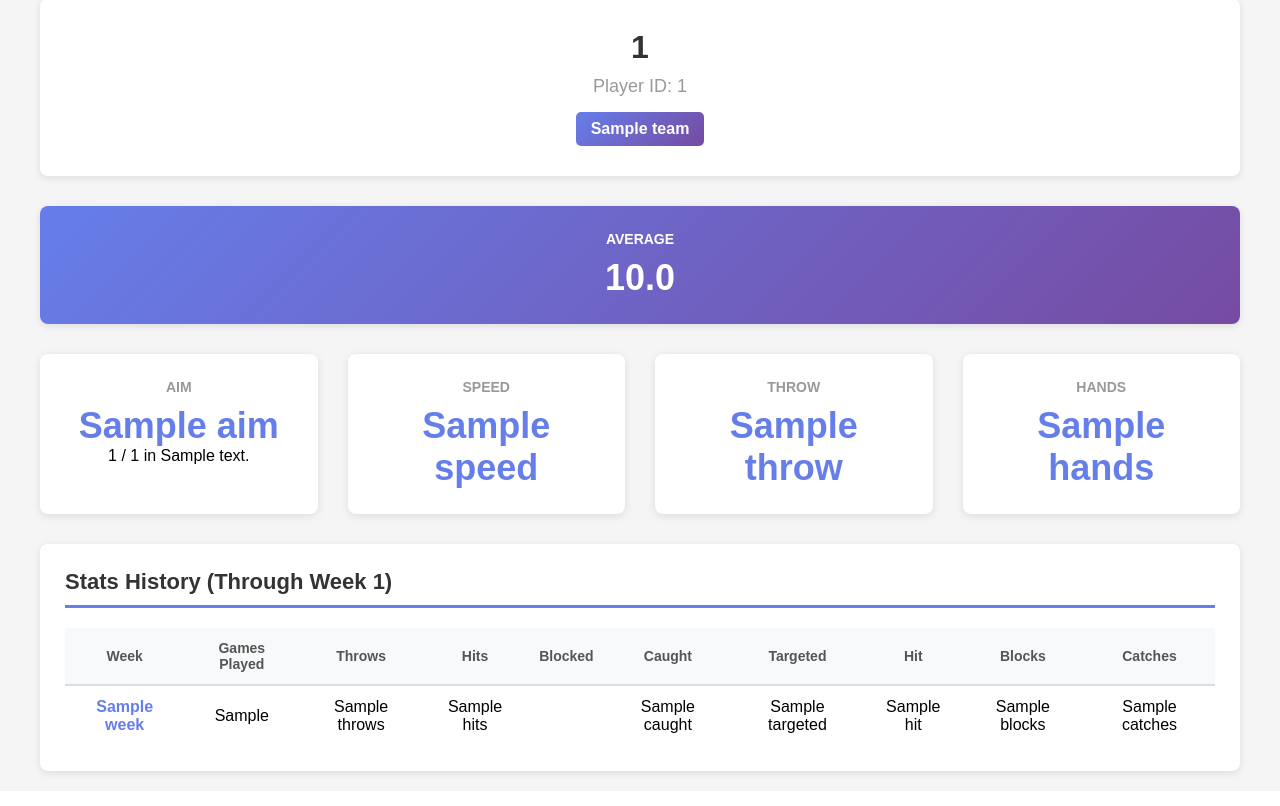
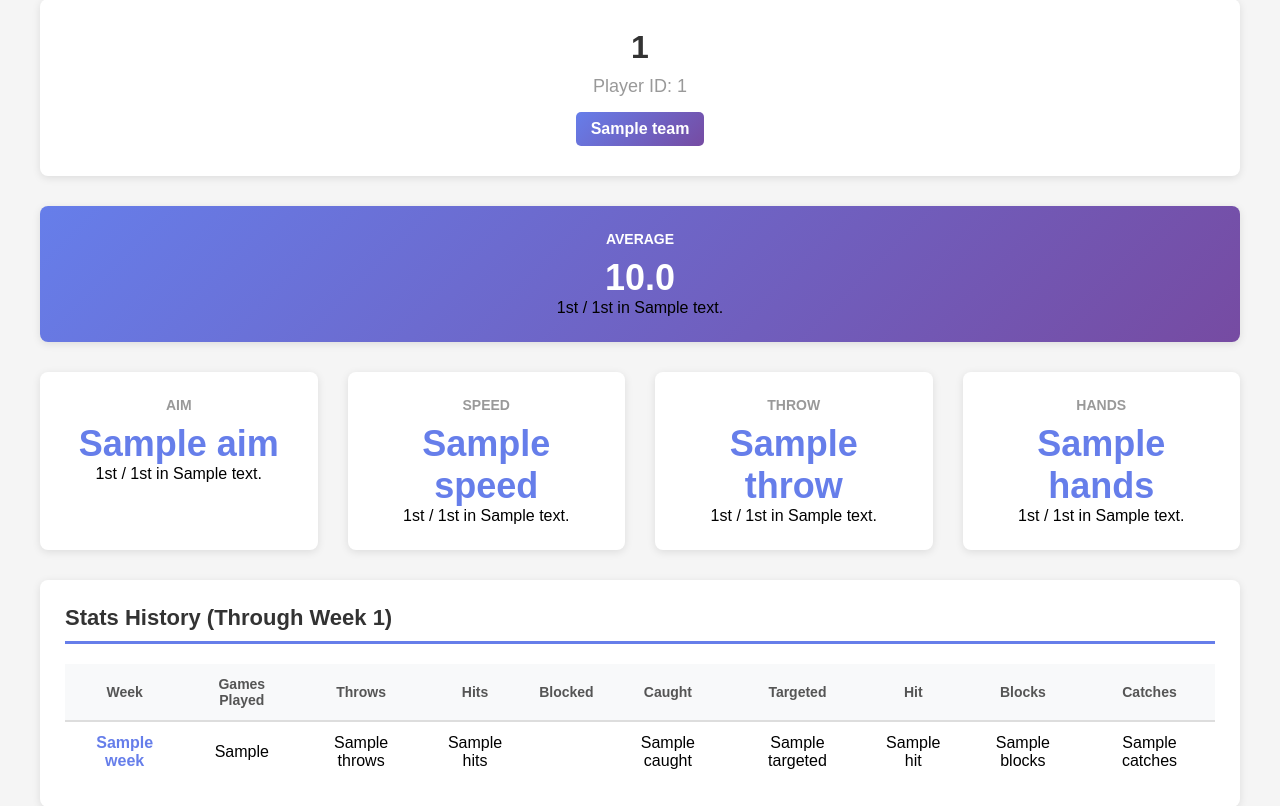
Before and after one commit to kwhorton/DB, a Flask app: template templates/player.html in a window 1280 px wide. Shown: the part 154-960 px from the top of the page. Before the commit the page ends 932 px from the top, so only its background shows below. Run offline with Flask 3, Linux system fonts and the light colour scheme; the template is opened without the code that fills it: most values are stand-ins (such as "Sample title", 1, 10 or a date in 2020); parts of the project's set-up code (start-up, migrations or seed data) failed here and were passed over.

Commit message:
3 Nov Updates

```diff
--- a/app.py
+++ b/app.py
@@ -20,6 +20,8 @@
 app.secret_key = 'your_secret_key'  # Set a proper secret key
 
 app.config["TEMPLATES_AUTO_RELOAD"] = True
+
+app.jinja_env.filters['ordinal'] = ordinal
 
 @app.before_request
 def set_current_week():
--- a/show_standings.py
+++ b/show_standings.py
@@ -94,3 +94,14 @@
     stats_for_week = df.to_dict('records')
 
     return stats_for_week
+
+def ordinal(n):
+    """
+    Return the ordinal representation of a number (1 -> 1st, 2 -> 2nd, etc.)
+    """
+    n = int(n)
+    if 10 <= n % 100 <= 20:
+        suffix = "th"
+    else:
+        suffix = {1: "st", 2: "nd", 3: "rd"}.get(n % 10, "th")
+    return f"{n}{suffix}"
--- a/templates/player.html
+++ b/templates/player.html
@@ -209,26 +209,43 @@
     <div class="stat-card avg">
         <div class="stat-label">Average</div>
         <div class="stat-value">{{ "%.1f"|format(current_stats['total']) }}</div>
+        <div class="stat-rank">
+            <span> {{ current_stats['total_rank']|ordinal }}</span>
+            <span>/ {{ current_stats['total_div_rank']|ordinal }} in {{ current_stats['division'] }}</span>
+        </div>
+
     </div>
     <div class="stat-card">
         <div class="stat-label">Aim</div>
         <div class="stat-value">{{ current_stats['aim'] }}</div>
         <div class="stat-rank">
-            <span> {{ current_stats['aim_rank']|int }}</span>
-            <span>/ {{ current_stats['aim_div_rank']|int }} in {{ current_stats['division'] }}</span>
+            <span> {{ current_stats['aim_rank']|ordinal }}</span>
+            <span>/ {{ current_stats['aim_div_rank']|ordinal }} in {{ current_stats['division'] }}</span>
         </div>
     </div>
     <div class="stat-card">
         <div class="stat-label">Speed</div>
         <div class="stat-value">{{ current_stats['speed'] }}</div>
+        <div class="stat-rank">
+            <span> {{ current_stats['speed_rank']|ordinal }}</span>
+            <span>/ {{ current_stats['speed_div_rank']|ordinal }} in {{ current_stats['division'] }}</span>
+        </div>
     </div>
     <div class="stat-card">
         <div class="stat-label">Throw</div>
         <div class="stat-value">{{ current_stats['throw'] }}</div>
+        <div class="stat-rank">
+            <span> {{ current_stats['throw_rank']|ordinal }}</span>
+            <span>/ {{ current_stats['throw_div_rank']|ordinal }} in {{ current_stats['division'] }}</span>
+        </div>
     </div>
     <div class="stat-card">
         <div class="stat-label">Hands</div>
         <div class="stat-value">{{ current_stats['hands'] }}</div>
+        <div class="stat-rank">
+            <span> {{ current_stats['hands_rank']|ordinal }}</span>
+            <span>/ {{ current_stats['hands_div_rank']|ordinal }} in {{ current_stats['division'] }}</span>
+        </div>
     </div>
 
 </div>
```
